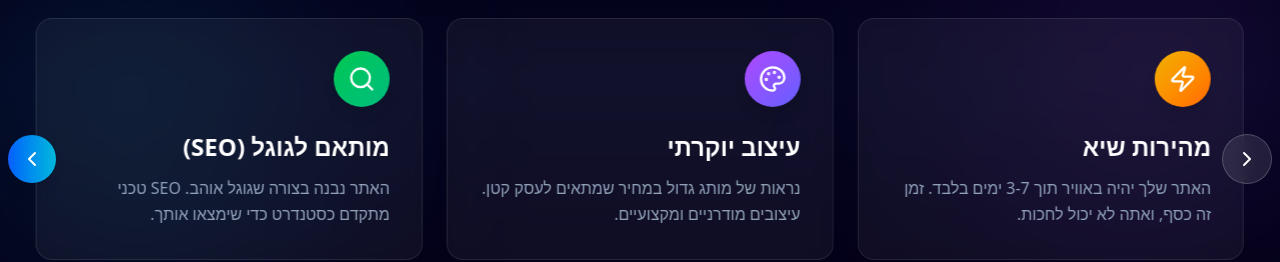
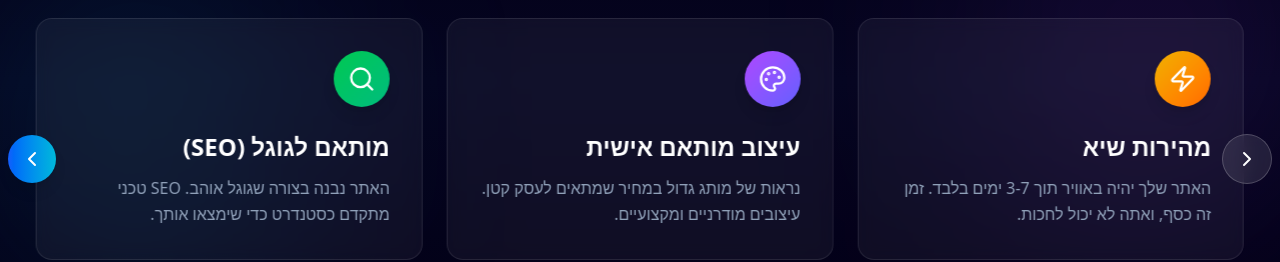
Before and after one commit to dking9876/sitesprint, a Next.js app: page / in a window 1280 px wide. Shown: the part 2080-2342 px from the top of the page. Built offline with nearby package versions, Linux system fonts and the light colour scheme.

Commit message:
Update carousel titles: מביא לקוחות and עיצוב מותאם אישית

```diff
--- a/components/ValuePropsCarousel.tsx
+++ b/components/ValuePropsCarousel.tsx
@@ -19,7 +19,7 @@ const cards = [
     },
     {
         icon: Palette,
-        title: "עיצוב יוקרתי",
+        title: "עיצוב מותאם אישית",
         description: "נראות של מותג גדול במחיר שמתאים לעסק קטן. עיצובים מודרניים ומקצועיים.",
         gradient: "from-purple-500 to-indigo-500",
     },
@@ -37,7 +37,7 @@ const cards = [
     },
     {
         icon: Target,
-        title: "מכונת לידים",
+        title: "מביא לקוחות",
         description: "האתר בנוי פסיכולוגית לגרום לאנשים ליצור קשר ולהפוך ללקוחות.",
         gradient: "from-rose-500 to-pink-500",
     },
```
